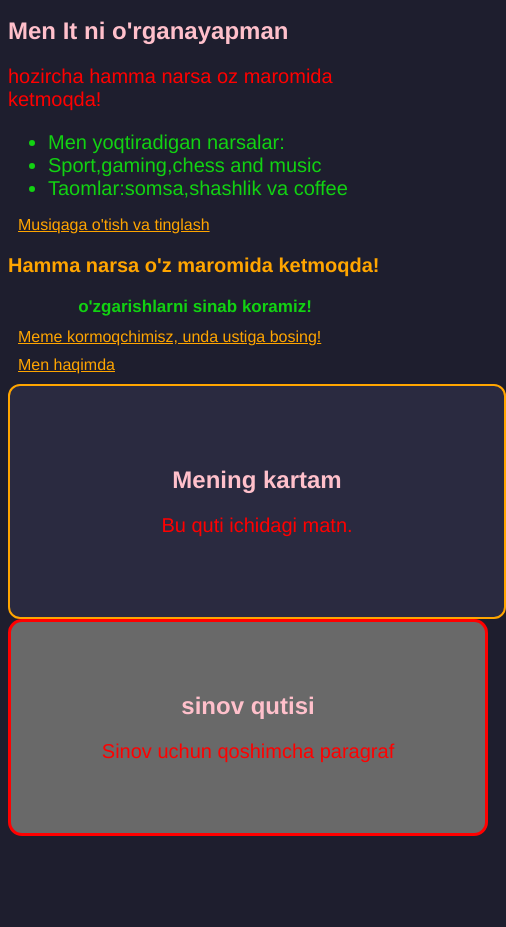
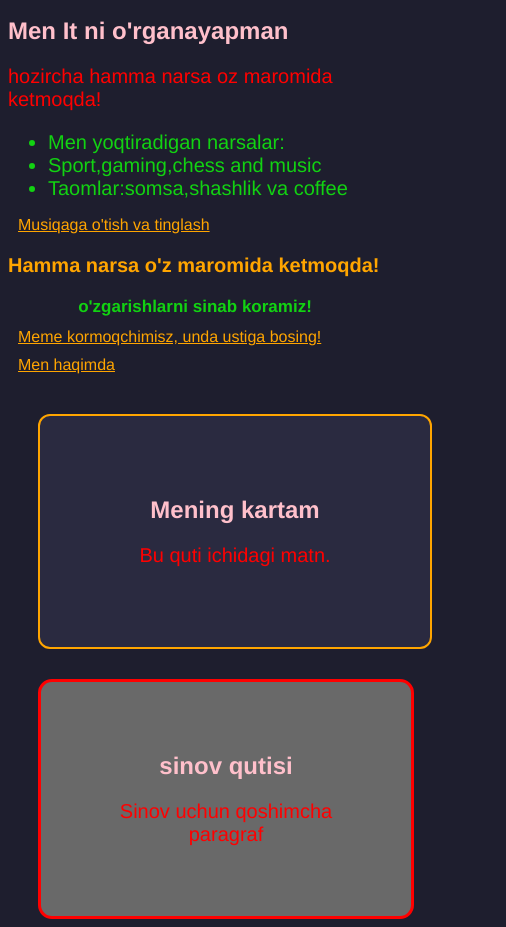
Before and after one commit to bekiportfolio/my-first-site, a plain HTML site: page index.html in a window 390 px wide. Shown: the part 129-1056 px from the top of the page, 506 px wide, since content can reach past the window. Before the commit the page ends 973 px from the top, so only its background shows below. Drawn offline with Linux system fonts and the light colour scheme.

Commit message:
media buyrugi togirlandi, flexbox ishlati

```diff
--- a/style.css
+++ b/style.css
@@ -26,11 +26,12 @@
         }
         .karta{
             background-color: #2a2a40;
+            margin: 30px;
             padding: 60px;
             border: 2px solid orange;
             border-radius:12px;
             text-align: center;
-            width: 300px;
+            width: 270px;
 
         }
         .ozgarish{
@@ -41,7 +42,8 @@
         }
         .box{
             background-color:dimgray;
-            width: 300px;
+            margin-left: 30px;
+            width: 270px;
             padding: 50px;
             border:solid red ;
             text-align: center;
@@ -72,11 +74,13 @@
             display: block;
             margin: 10px;
         }
-        @media (max-width: 600px) {
+        .cards{
+            display: flex;
+            flex-direction: row;
+        }
+          @media (max-width : 600px){
             .cards{
+                display: flex;
                 flex-direction: column;
             }
-            .karta, .box  {
-                width: 100%;
-            }
         }
```
Also changed, not shown: index.html (+1 -0 lines).
